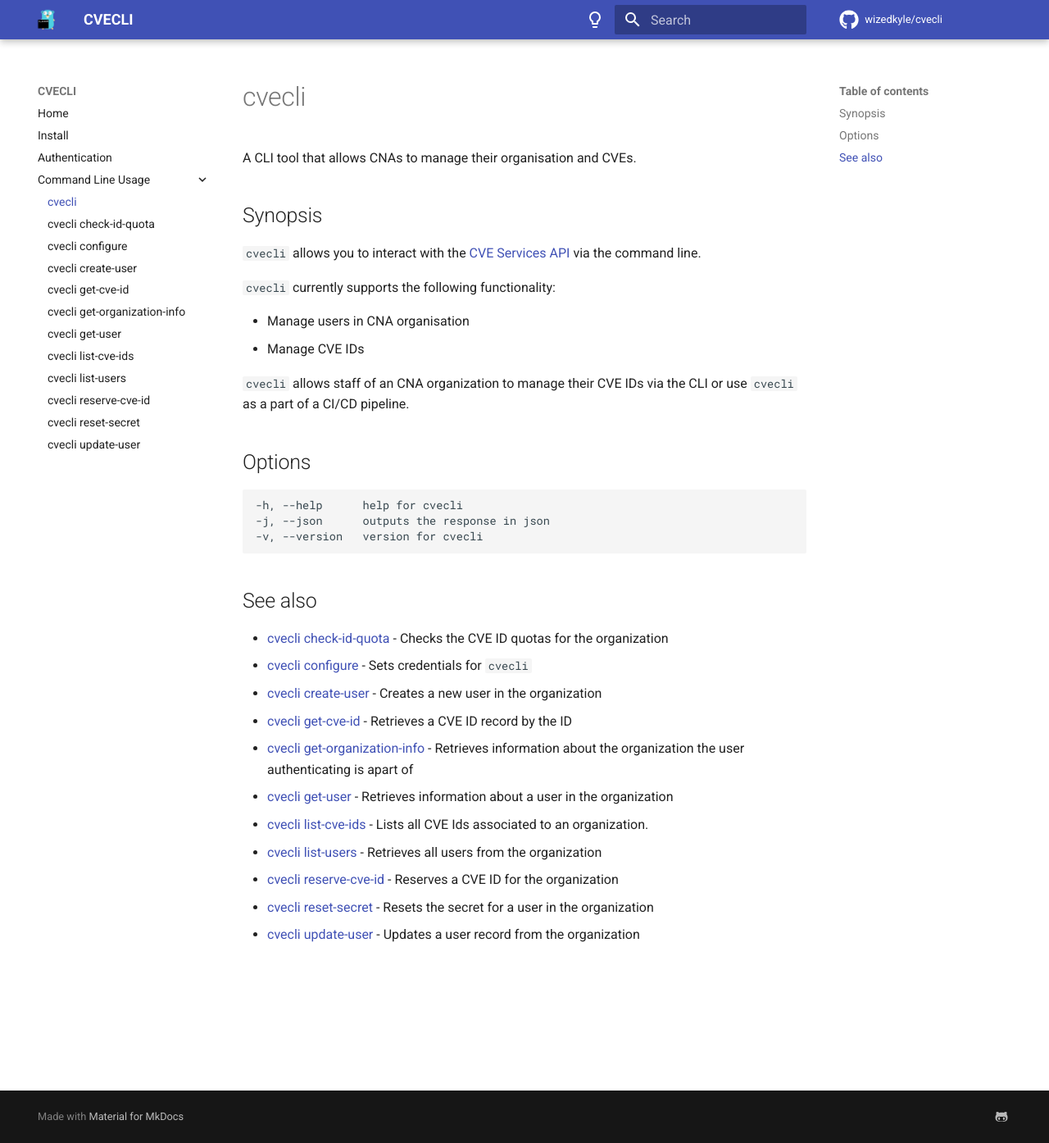
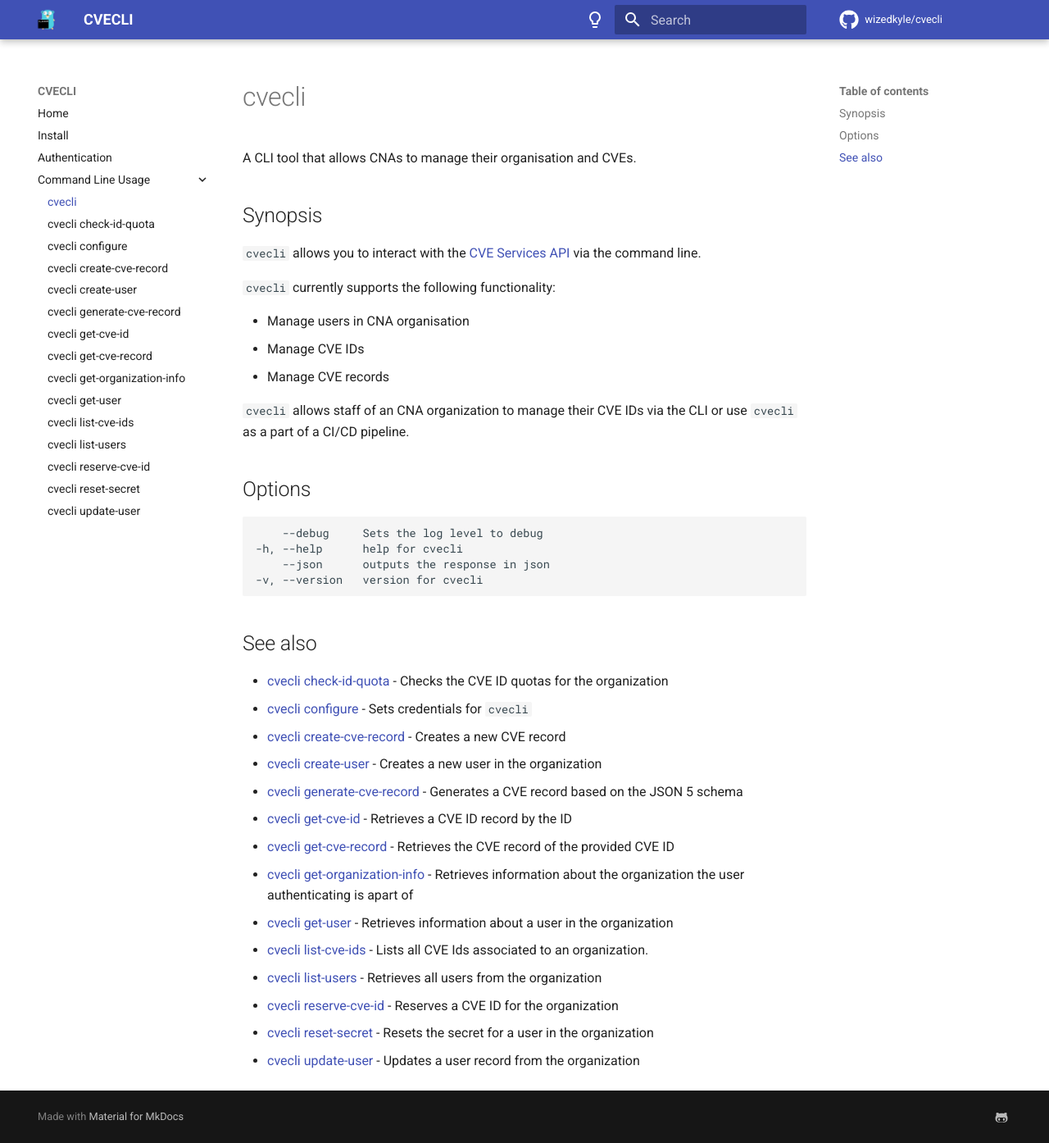
Before and after one commit to wizedkyle/cvecli, an MkDocs documentation site: the page built from website/docs/cmd/cvecli.md, in a window 1280 px wide and 1394 px high. Shown: the whole window at 82% size. Built offline with MkDocs 1.6.1 and Material for MkDocs 9.7.7, drawn with Linux system fonts in a browser that asks for light colours; comment, search, counter and statistics services are not loaded.

Commit message:
Updated doco

````diff
--- a/website/docs/cmd/cvecli.md
+++ b/website/docs/cmd/cvecli.md
@@ -10,14 +10,16 @@ A CLI tool that allows CNAs to manage their organisation and CVEs.
 
 * Manage users in CNA organisation
 * Manage CVE IDs
+* Manage CVE records
 
 `cvecli` allows staff of an CNA organization to manage their CVE IDs via the CLI or use `cvecli` as a part of a CI/CD pipeline.
 
 ## Options
 
 ```
+    --debug     Sets the log level to debug
 -h, --help      help for cvecli
--j, --json      outputs the response in json
+    --json      outputs the response in json
 -v, --version   version for cvecli
 ```
 
@@ -25,8 +27,11 @@ A CLI tool that allows CNAs to manage their organisation and CVEs.
 
 * [cvecli check-id-quota](/cmd/cve-ids/cvecli_check_id_quota/) - Checks the CVE ID quotas for the organization
 * [cvecli configure](/cmd/cvecli_configure) - Sets credentials for `cvecli`
+* [cvecli create-cve-record](/cmd/cve-ids/cvecli_create_cve_record) - Creates a new CVE record
 * [cvecli create-user](/cmd/users/cvecli_create_user) - Creates a new user in the organization
+* [cvecli generate-cve-record](/cmd/cve-ids/cveli_generate_cve_record) - Generates a CVE record based on the JSON 5 schema
 * [cvecli get-cve-id](/cmd/cve-ids/cvecli_get_cve_id/) - Retrieves a CVE ID record by the ID
+* [cvecli get-cve-record](/cmd/cve-ids/cvecli_get_cve_record) - Retrieves the CVE record of the provided CVE ID
 * [cvecli get-organization-info](/cmd/organization/cvecli_get_organization_info) - Retrieves information about the organization the user authenticating is apart of
 * [cvecli get-user](/cmd/users/cvecli_get_user) - Retrieves information about a user in the organization
 * [cvecli list-cve-ids](/cmd/cve-ids/cvecli_list_cve_ids) - Lists all CVE Ids associated to an organization.
--- a/website/mkdocs.yml
+++ b/website/mkdocs.yml
@@ -42,8 +42,11 @@ nav:
   - cvecli: cmd/cvecli.md
   - cvecli check-id-quota: cmd/cve-ids/cvecli_check_id_quota.md
   - cvecli configure: cmd/cvecli_configure.md
+  - cvecli create-cve-record: cmd/cve-ids/cvecli_create_cve_record.md
   - cvecli create-user: cmd/users/cvecli_create_user.md
+  - cvecli generate-cve-record: cmd/cve-ids/cvecli_generate_cve_record.md
   - cvecli get-cve-id: cmd/cve-ids/cvecli_get_cve_id.md
+  - cvecli get-cve-record: cmd/cve-ids/cvecli_get_cve_record.md
   - cvecli get-organization-info: cmd/organization/cvecli_get_organization_info.md
   - cvecli get-user: cmd/users/cvecli_get_user.md
   - cvecli list-cve-ids: cmd/cve-ids/cvecli_list_cve_ids.md
````
Also changed, not shown: website/docs/cmd/cve-ids/cvecli_create_cve_record.md (added, +21 -0 lines), website/docs/cmd/cve-ids/cvecli_generate_cve_record.md (added, +21 -0 lines), website/docs/cmd/cve-ids/cvecli_get_cve_record.md (added, +20 -0 lines), website/docs/index.md (+1 -0 lines), website/docs/install.md (+1 -1 lines).
